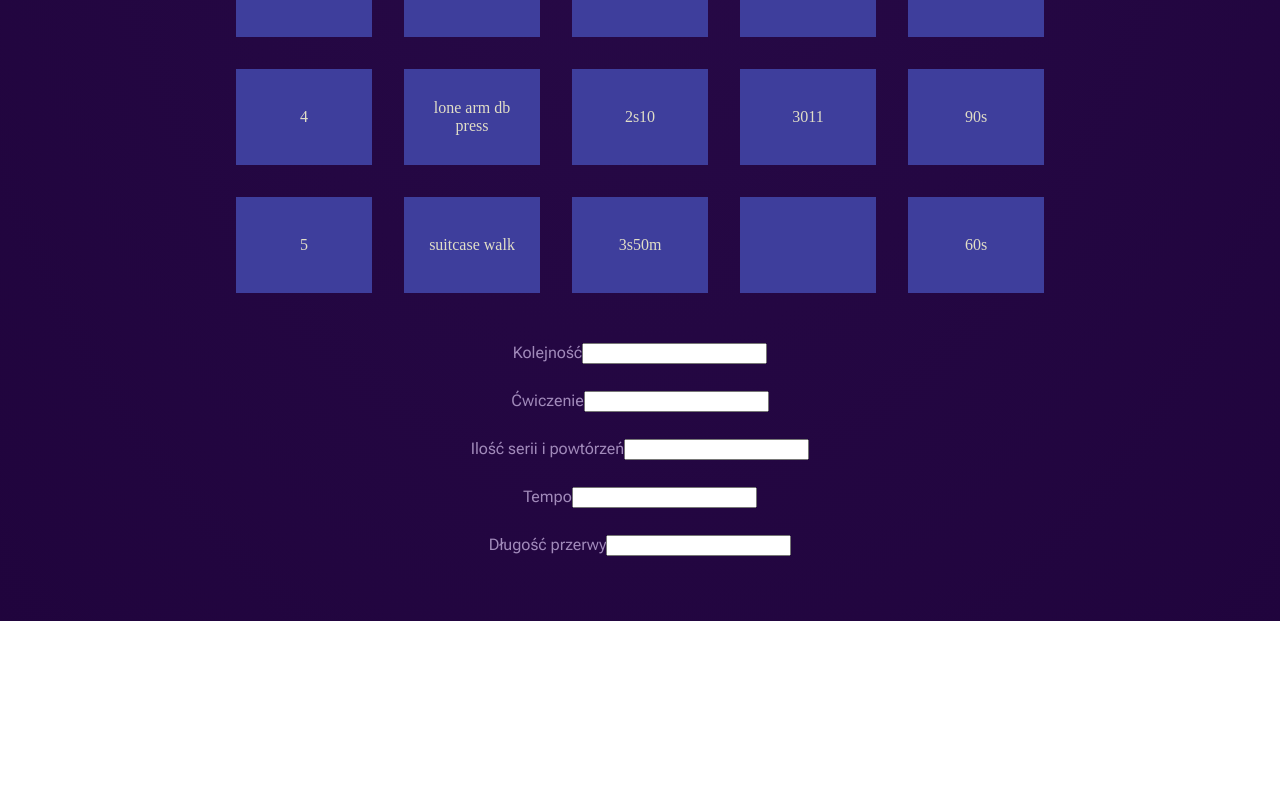
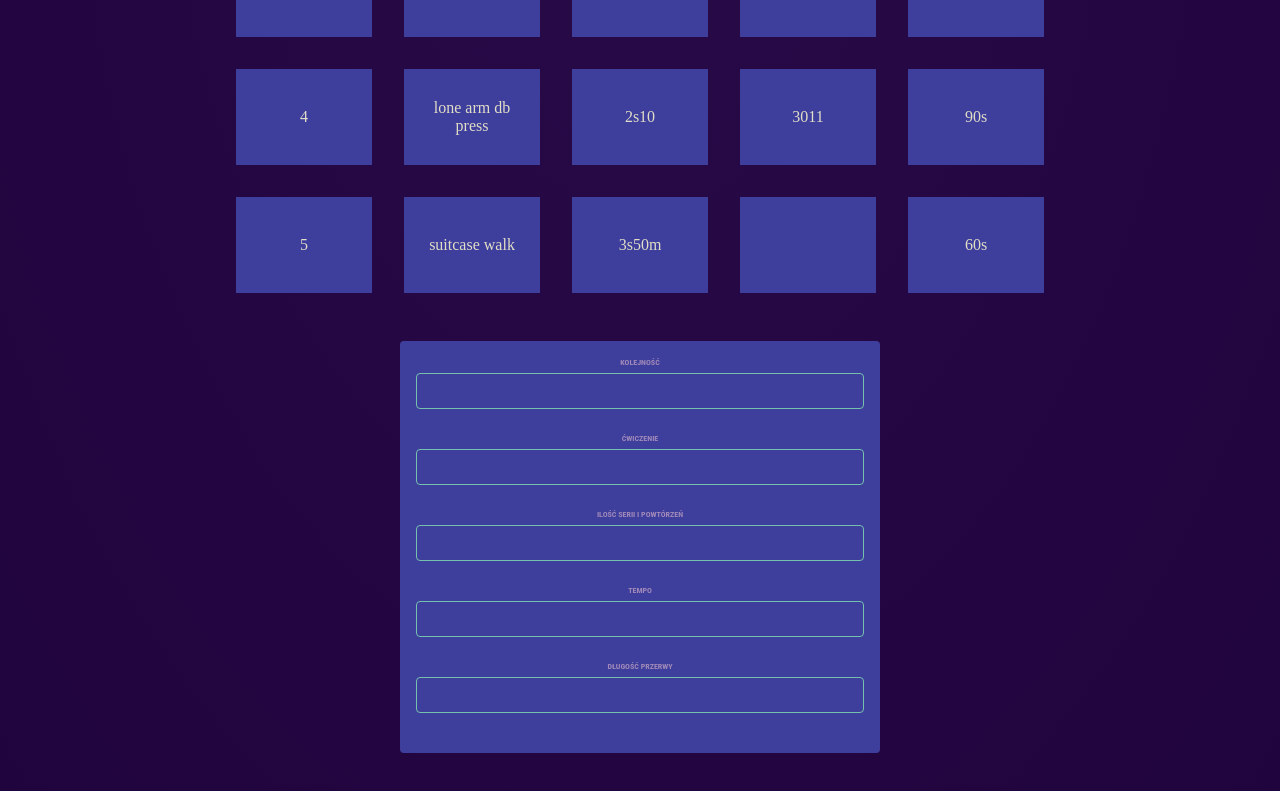
Before and after one commit to kajzerkasia/GymTrainingPlannerRemasteredFront, a React (Vite) app: page / in a window 1280 px wide. Shown: the part 1277-2068 px from the top of the page. Before the commit the page ends 1898 px from the top, so only its background shows below. Built offline with nearby package versions, Linux system fonts and the light colour scheme; a web font is replaced by a local one.

Commit message:
Added ExercisesInput.css file and created CSS styles for ExercisesInput.jsx component.

```diff
--- /dev/null
+++ b/src/components/ExercisesInput/ExercisesInput.css
@@ -0,0 +1,26 @@
+#exercises-input {
+    padding: 1rem;
+    max-width: 30rem;
+    margin: 2rem auto;
+    border-radius: 4px;
+    background-color: #3e3e9c;
+}
+
+#exercises-input label {
+    display: block;
+    margin-bottom: 0.25rem;
+    font-family: 'Roboto Condensed', sans-serif;
+    font-size: 0.5rem;
+    font-weight: bold;
+    text-transform: uppercase;
+}
+
+#exercises-input input {
+    width: 100%;
+    padding: 0.5rem;
+    border: 1px solid #76c0ae;
+    border-radius: 0.25rem;
+    background-color: transparent;
+    color: #c2e9e0;
+    font-size: 1rem;
+}
--- a/src/components/ExercisesInput/ExercisesInput.jsx
+++ b/src/components/ExercisesInput/ExercisesInput.jsx
@@ -1,10 +1,11 @@
 import React from 'react';
 import Section from "../Section.jsx";
+import './ExercisesInput.css';
 
 const ExercisesInput = ({ onChange, exercisesInput }) => {
     return (
-        <Section>
-            <div className="single-exercises-input">
+        <Section id="exercises-input">
+            <div>
                 <p>
                     <label>Kolejność</label>
                     <input
```
